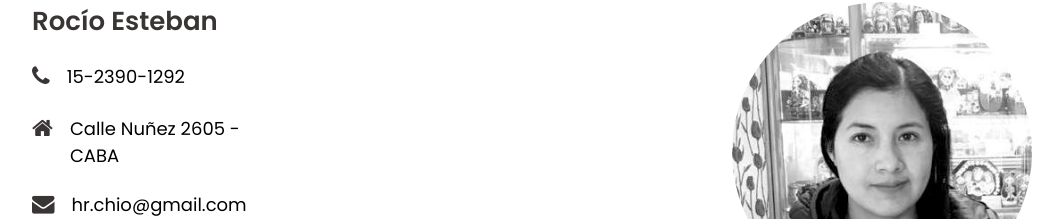
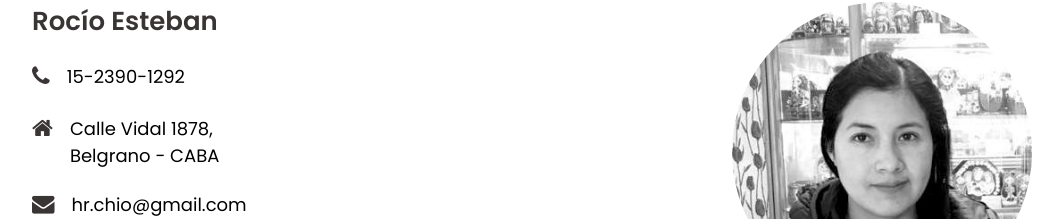
Before and after one commit to hrchioest/cv-rocio-esteban, a website: page public/index.html in a window 1280 px wide. Shown: the part 190-409 px from the top of the page, without its empty margins (108-1171 px from the left). Drawn offline with Linux system fonts and the light colour scheme.

Commit message:
se modifica dirección

```diff
--- a/public/index.html
+++ b/public/index.html
@@ -31,7 +31,7 @@
                             <div class="wrapper-ico">
                                 <i class='fa fa-home'></i>
                             </div>
-                            <span class="info">Calle Nuñez 2605 - CABA</span>
+                            <span class="info">Calle Vidal 1878, Belgrano - CABA</span>
                         </div>
 
                         <div class="data">
```
